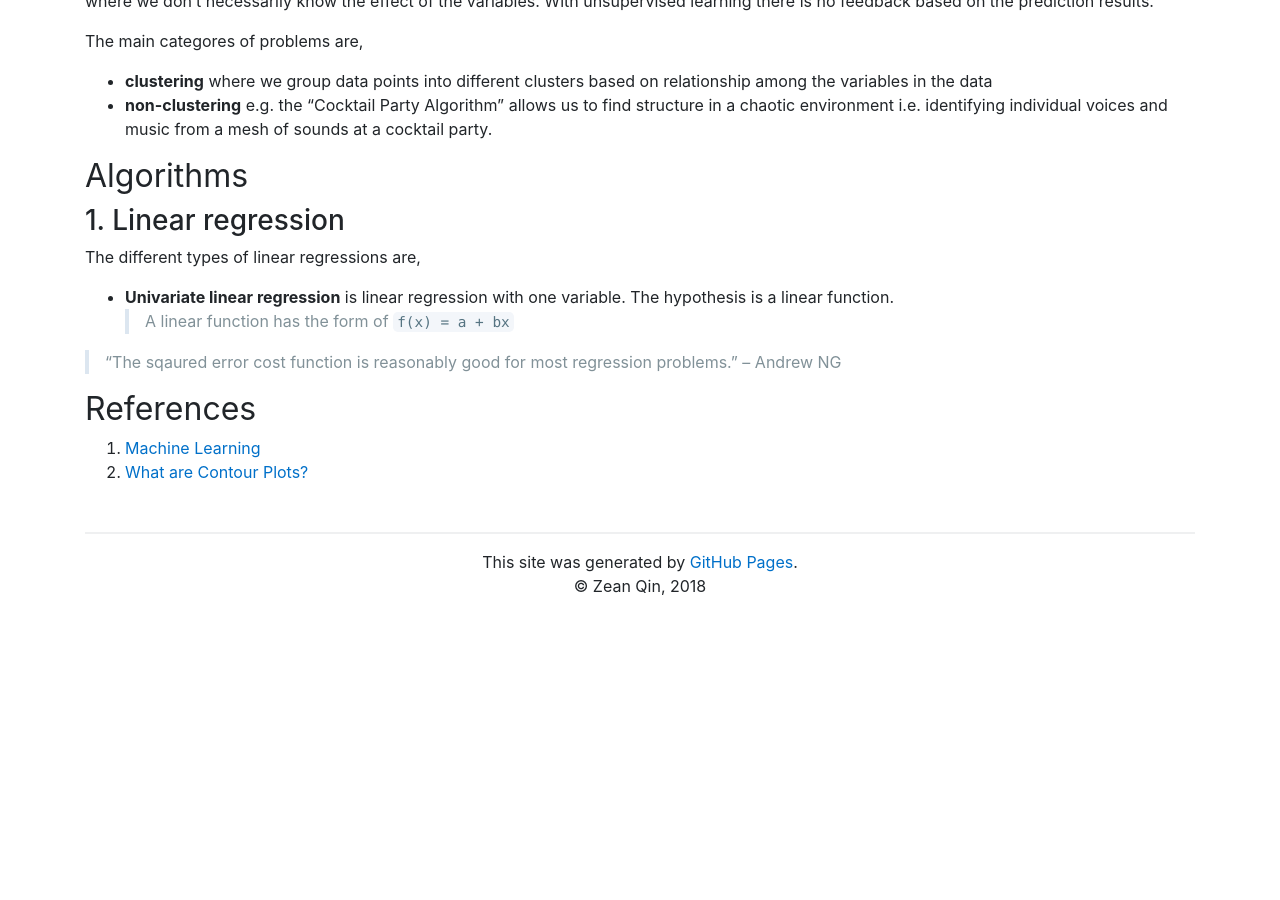
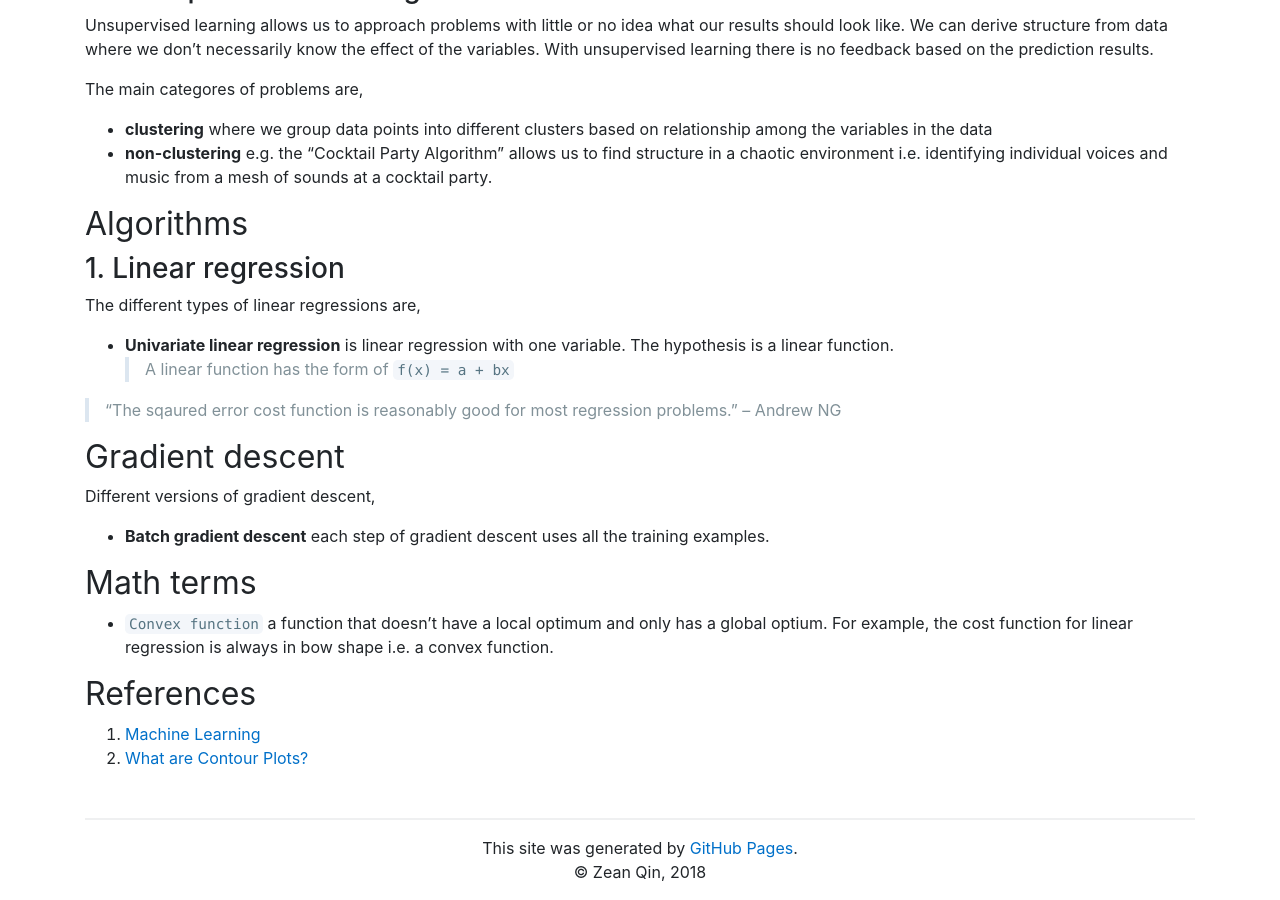
Before and after one commit to ZeanQin/zeanqin.github.io, a Jekyll site: the page built from _posts/2019-11-10-ml.md, in a window 1280 px wide and 900 px high, scrolled down 1073 px. Built offline with Jekyll 4.4.1, drawn with Linux system fonts in a browser that asks for light colours; before the commit the page ends 1687 px from its top, so only the background shows below that; some of the changed text lies outside the part shown.

Commit message:
Update ml notes

```diff
--- a/_posts/2019-11-10-ml.md
+++ b/_posts/2019-11-10-ml.md
@@ -47,6 +47,16 @@
 > "The sqaured error cost function is reasonably good for most regression problems."
 > -- Andrew NG
 
+## Gradient descent
+
+Different versions of gradient descent,
+
+- **Batch gradient descent** each step of gradient descent uses all the training examples.
+
+## Math terms
+
+- `Convex function` a function that doesn't have a local optimum and only has a global optium. For example, the cost function for linear regression is always in bow shape i.e. a convex function.
+
 ## References
 
 1. [Machine Learning](https://www.coursera.org/learn/machine-learning)
```
